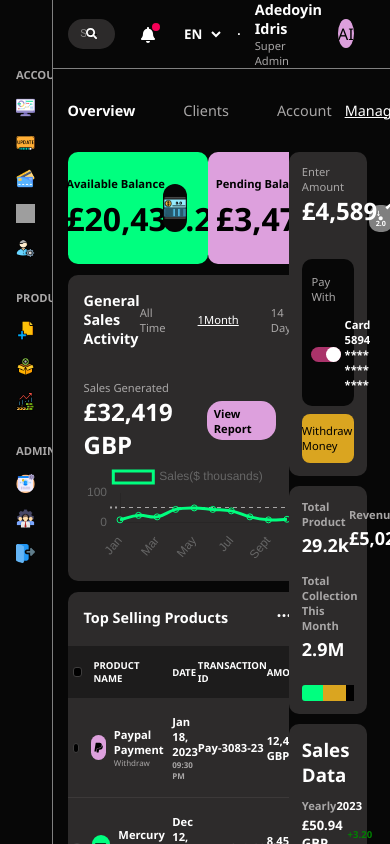
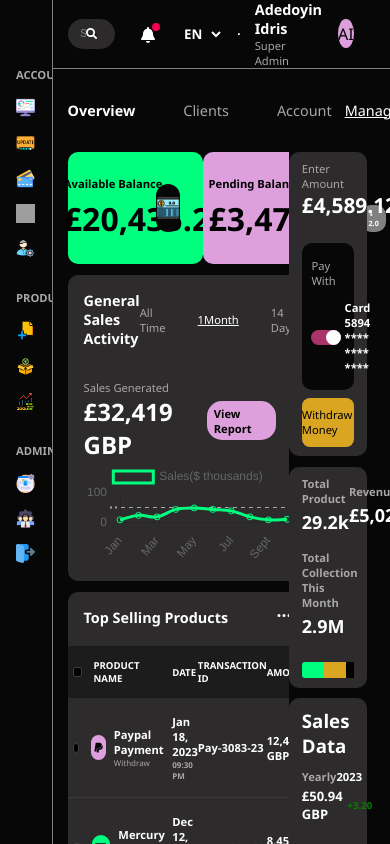
Before and after one commit to DevAdedoyin/monify, a React (Create React App) app: page / in a window 390 px wide. Shown: the top 844 px of the page. Built offline with nearby package versions, Linux system fonts and the light colour scheme; grey boxes are pictures that could not be loaded.

Commit message:
#Responsiveness:::> Payment container items adjsted

```diff
--- a/src/components/OverviewTabContent/LeftHandSide/Balance/BalanceCompnent.module.css
+++ b/src/components/OverviewTabContent/LeftHandSide/Balance/BalanceCompnent.module.css
@@ -55,3 +55,10 @@
     padding: 0.2rem 0.45rem;
 }
 /* Balance Rate End */
+
+@media (max-width: 1060px) {
+    .balanceItemContainer {
+        width: 43%;
+        /* justify-content: space-between; */
+    }
+}
--- a/src/components/OverviewTabContent/LeftHandSide/SalesActivity/SalesActivity.module.css
+++ b/src/components/OverviewTabContent/LeftHandSide/SalesActivity/SalesActivity.module.css
@@ -6,3 +6,9 @@
     padding: 1rem 0rem;
     margin-bottom: 0.7rem;
 }
+/*
+@media (max-width: 1060px) {
+    .salesContainer {
+        width: 95%;
+    }
+} */
--- a/src/components/OverviewTabContent/RightHandSide/Payment/Payment.module.css
+++ b/src/components/OverviewTabContent/RightHandSide/Payment/Payment.module.css
@@ -93,3 +93,29 @@
         margin-bottom: 0.65rem;
     }
 }
+
+@media (max-width: 1060px) {
+    .paymentContainer {
+        padding: 0.65rem 0.8rem;
+        margin-bottom: 0.65rem;
+    }
+}
+
+@media (max-width: 1000px) {
+    .paymentContainer {
+        padding: 0.6rem 0.8rem;
+        margin-bottom: 0.65rem;
+    }
+}
+
+@media (max-width: 985px) {
+    .amountEnterdTxt {
+        background-color: transparent;
+        font-size: 1.3rem;
+    }
+
+    .amountContainer {
+        background-color: transparent;
+        margin-bottom: 1.5rem;
+    }
+}
--- a/src/components/OverviewTabContent/RightHandSide/Revenue/Revenue.module.css
+++ b/src/components/OverviewTabContent/RightHandSide/Revenue/Revenue.module.css
@@ -74,3 +74,17 @@
         margin-bottom: 0.65rem;
     }
 }
+
+@media (max-width: 1060px) {
+    .revenueContainer {
+        padding: 0.65rem 0.8rem;
+        margin-bottom: 0.65rem;
+    }
+}
+
+@media (max-width: 1000px) {
+    .revenueContainer {
+        padding: 0.6rem 0.8rem;
+        margin-bottom: 0.65rem;
+    }
+}
--- a/src/components/OverviewTabContent/RightHandSide/SalesData/SalesData.module.css
+++ b/src/components/OverviewTabContent/RightHandSide/SalesData/SalesData.module.css
@@ -159,3 +159,17 @@
         margin-bottom: 0.65rem;
     }
 }
+
+@media (max-width: 1060px) {
+    .salesDataContainer {
+        padding: 0.65rem 0.8rem;
+        margin-bottom: 0.65rem;
+    }
+}
+
+@media (max-width: 1000px) {
+    .salesDataContainer {
+        padding: 0.6rem 0.8rem;
+        margin-bottom: 0.65rem;
+    }
+}
```
